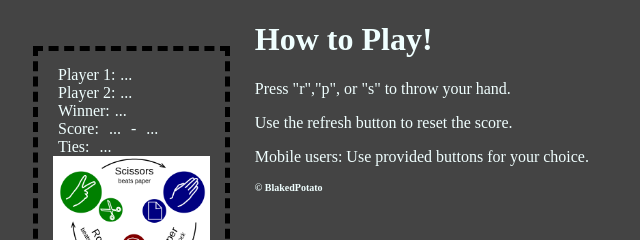
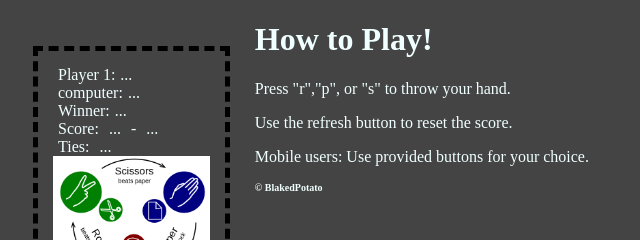
Before and after one commit to Brobert48/RPS, a plain HTML site: page index.html in a window 1280 px wide. Shown: the top 240 px of the page, 0-640 px from the left. Drawn offline with Linux system fonts and the light colour scheme.

Commit message:
semantics

```diff
--- a/index.html
+++ b/index.html
@@ -228,7 +228,7 @@
     </div>
     <!-- Player 2 Throw -->
     <div class="clearfix">
-      <p style="float: left; margin: 0px 5px">Player 2: </p>
+      <p style="float: left; margin: 0px 5px">computer: </p>
       <p id="p2" style="margin: 0px 5px"> ...</p>
     </div>
     <!-- Winner Result -->
```
